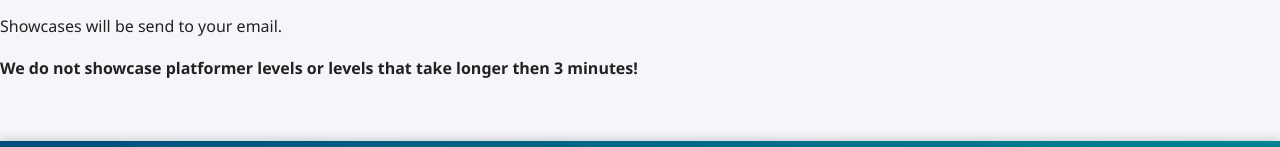
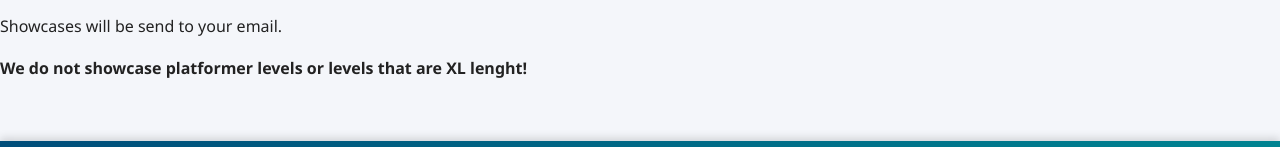
Before and after one commit to siebecluyts/gdn, a website: page showcase.html in a window 1280 px wide. Shown: the part 658-805 px from the top of the page. Drawn offline with Linux system fonts and the light colour scheme.

Commit message:
updatedseds

```diff
--- a/showcase.html
+++ b/showcase.html
@@ -43,7 +43,7 @@
     </form>
     </fieldset>
     <p>Showcases will be send to your email.</p>
-    <p><B>We do not showcase platformer levels or levels that take longer then 3 minutes!</B></p>
+    <p><B>We do not showcase platformer levels or levels that are XL lenght!</B></p>
   </main>
 
   <footer>
```
